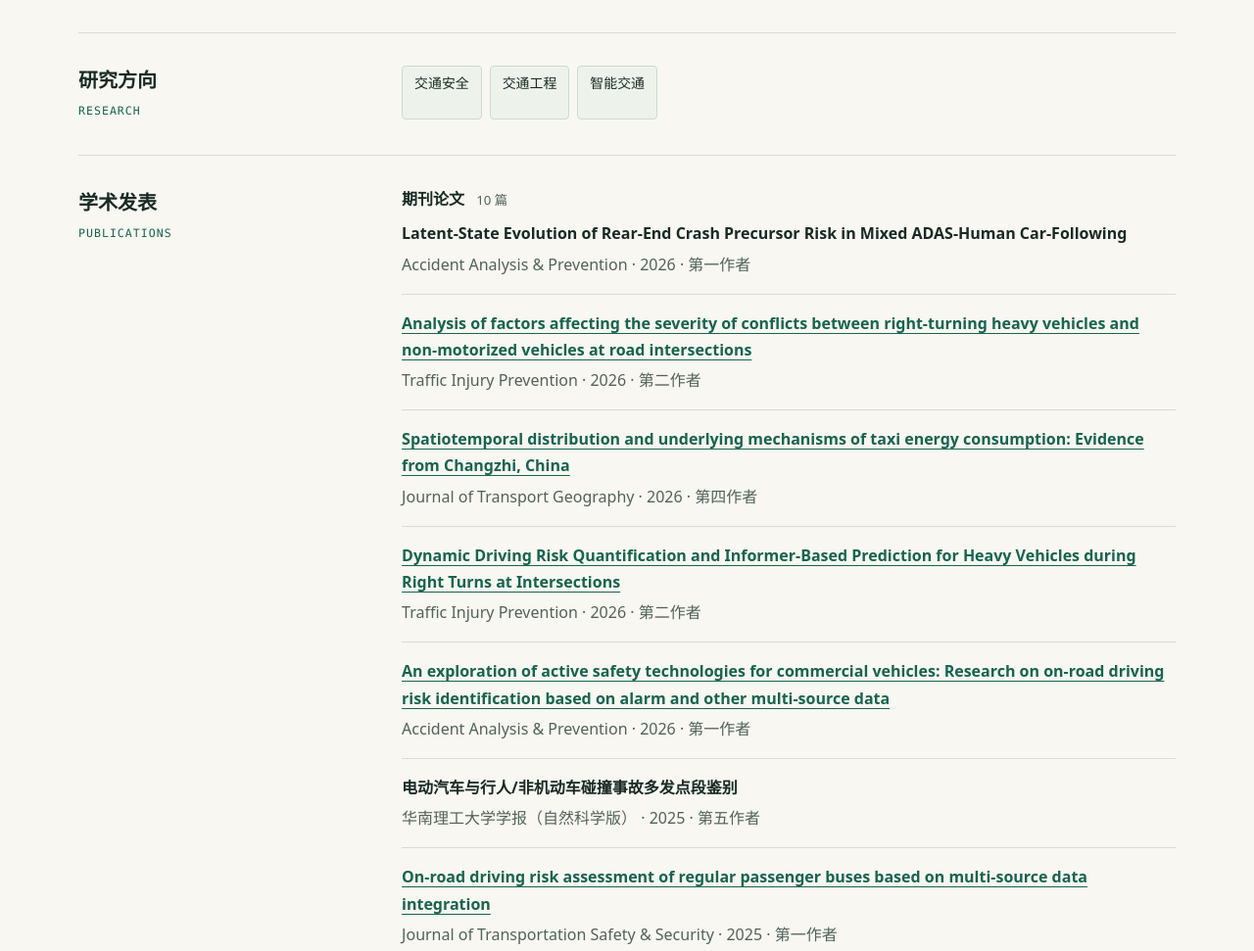
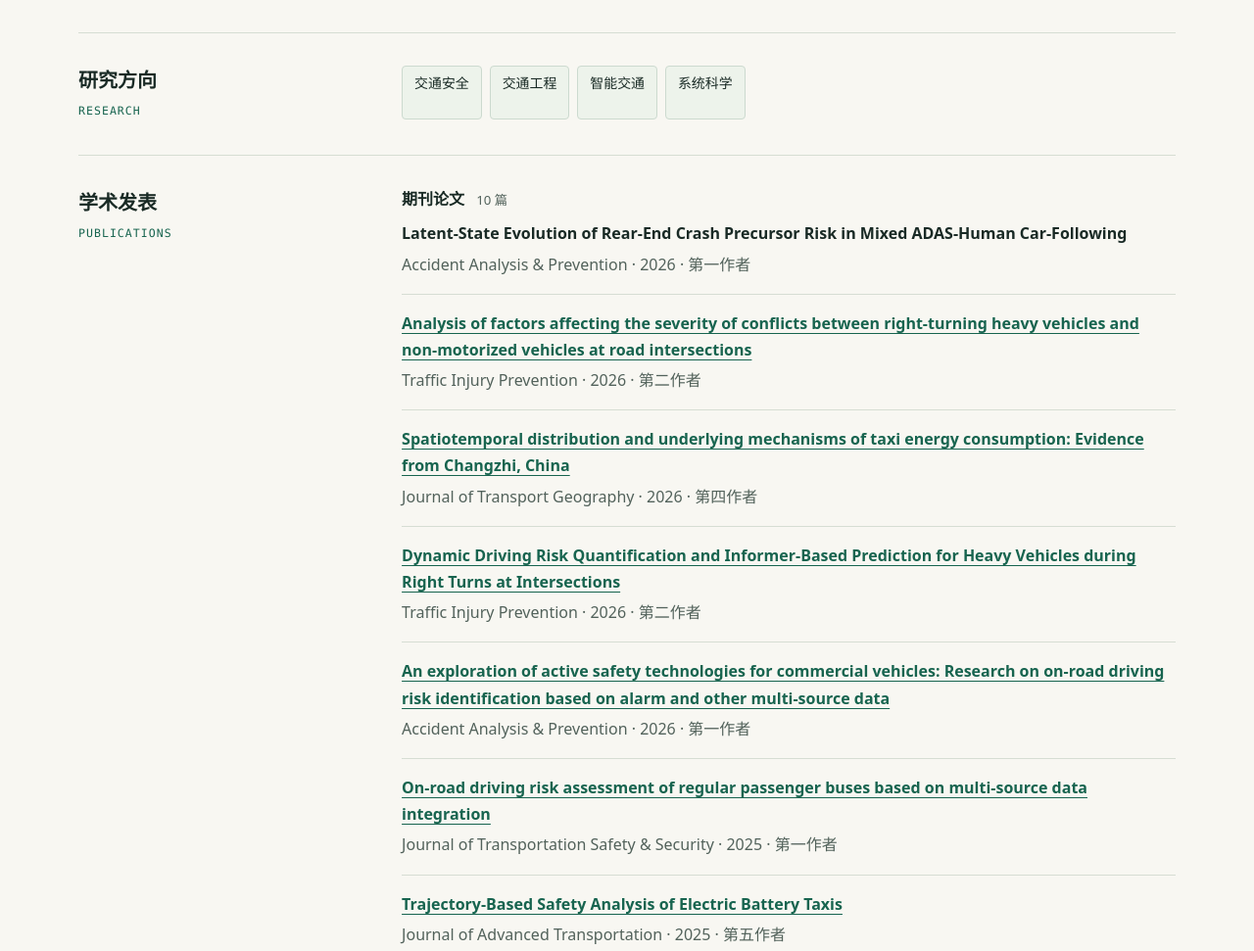
Before and after one commit to Transportation-X/TransportationX, a plain HTML site: page index.html in a window 1280 px wide. Shown: the part 957-1928 px from the top of the page at 98% size. Drawn offline with Linux system fonts and the light colour scheme.

Commit message:
2026.11.11

```diff
--- a/index.html
+++ b/index.html
@@ -209,6 +209,7 @@
         <li>交通安全</li>
         <li>交通工程</li>
         <li>智能交通</li>
+        <li>系统科学</li>
       </ul>
     </section>
 
@@ -237,10 +238,6 @@
             <li>
               <p class="entry-title" lang="en"><a href="https://doi.org/10.1016/j.aap.2026.108543">An exploration of active safety technologies for commercial vehicles: Research on on-road driving risk identification based on alarm and other multi-source data</a></p>
               <p class="entry-details">Accident Analysis &amp; Prevention · 2026 · 第一作者</p>
-            </li>
-            <li>
-              <p class="entry-title">电动汽车与行人/非机动车碰撞事故多发点段鉴别</p>
-              <p class="entry-details">华南理工大学学报（自然科学版） · 2025 · 第五作者</p>
             </li>
             <li>
               <p class="entry-title" lang="en"><a href="https://doi.org/10.1080/19439962.2025.2529839">On-road driving risk assessment of regular passenger buses based on multi-source data integration</a></p>
```
